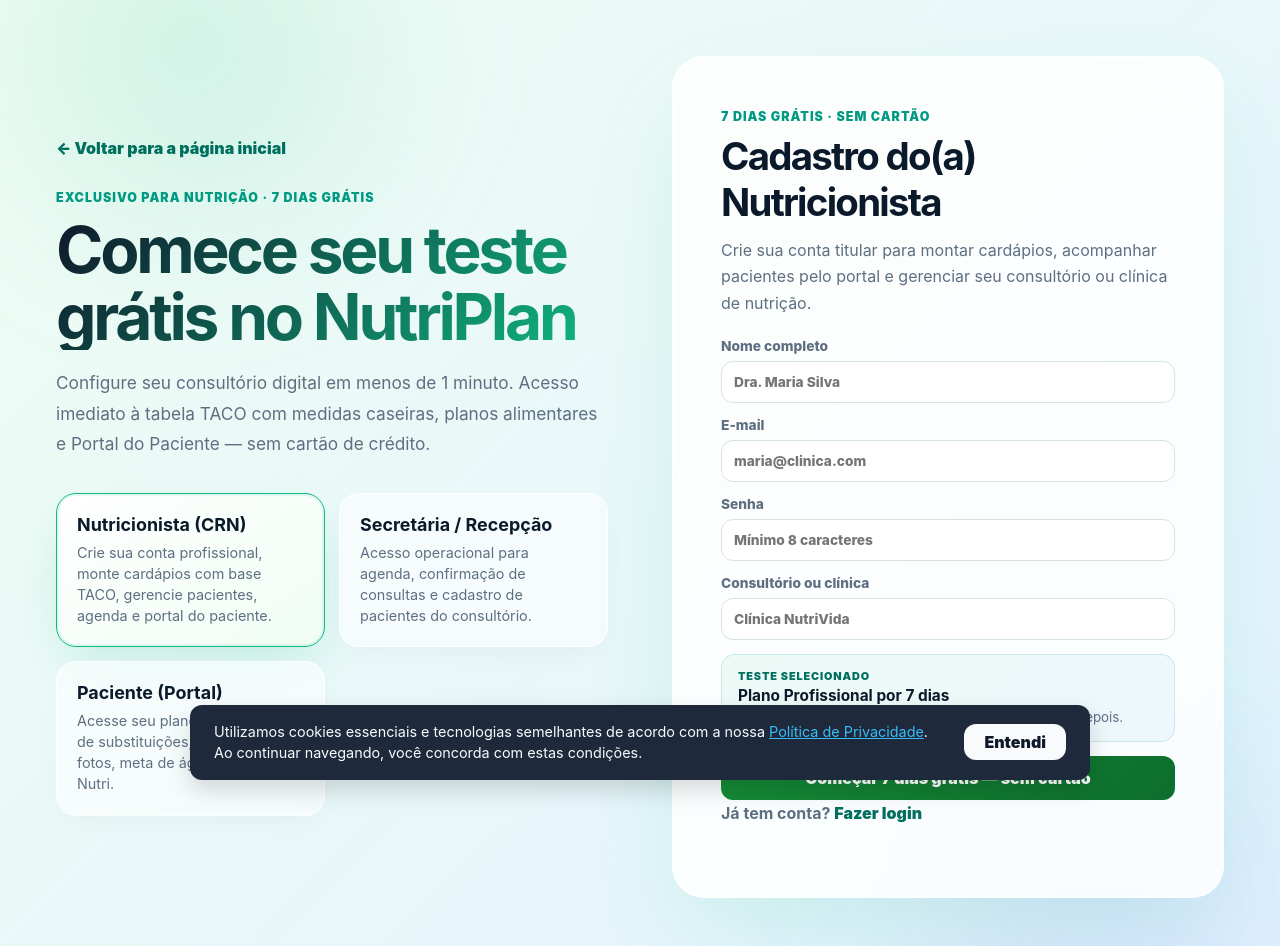
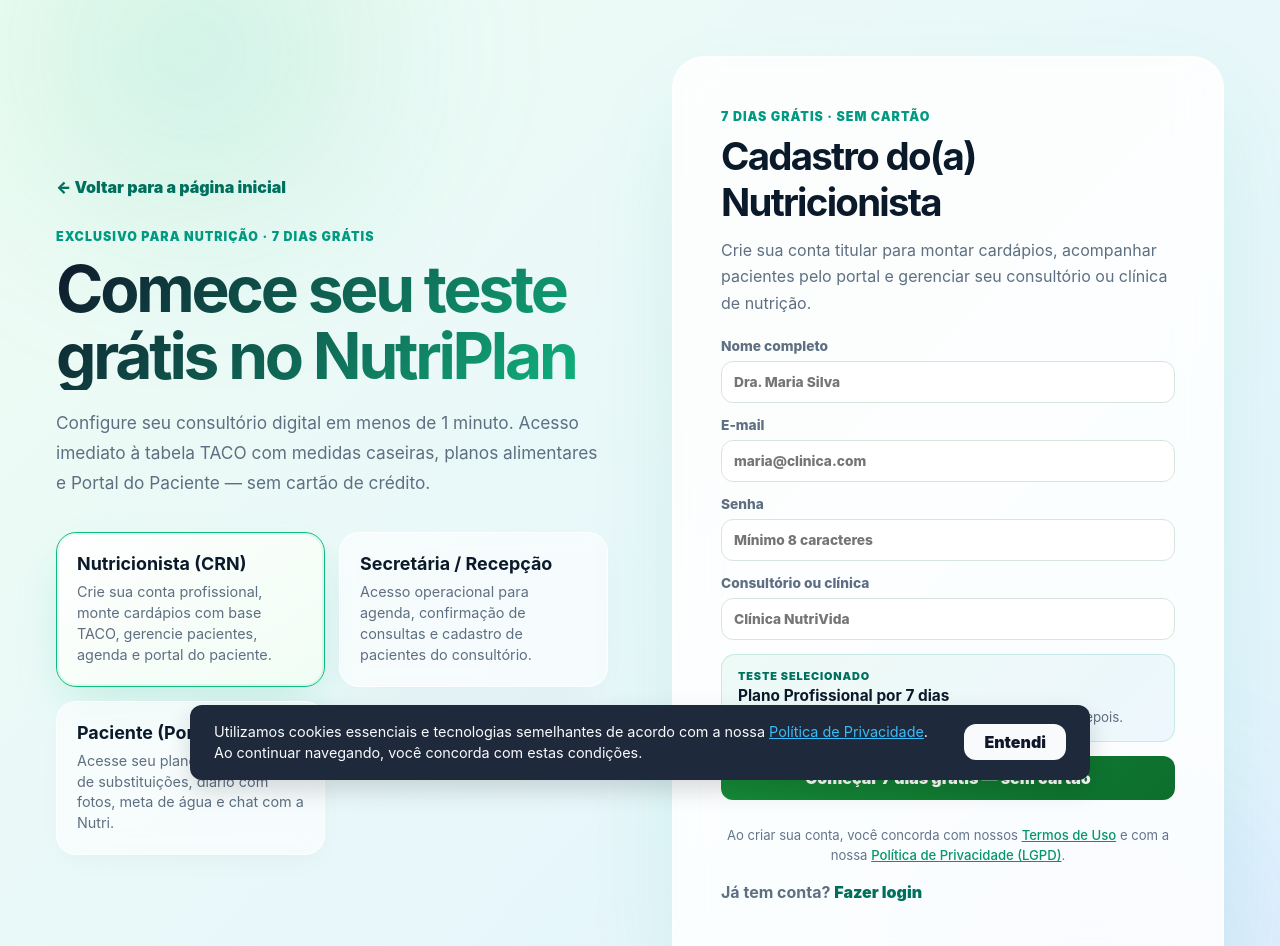
Before and after one commit to GiovaniPeter/nutrisys-saas, a Next.js app: page /register in a window 1280 px wide. Shown: the top 946 px of the page. Built offline with nearby package versions, Linux system fonts and the light colour scheme; no server answers.

Commit message:
feat(auth): add explicit terms of use and LGPD consent links to registration form

```diff
--- a/src/components/auth/register-form.tsx
+++ b/src/components/auth/register-form.tsx
@@ -1,6 +1,7 @@
 "use client";
 
 import { FormEvent, useRef, useState } from "react";
+import Link from "next/link";
 import { useRouter } from "next/navigation";
 import { trackEvent } from "@/lib/analytics";
 
@@ -124,6 +125,16 @@
       <button className="button" type="submit" disabled={loading}>
         {loading ? "Criando..." : "Começar 7 dias grátis — sem cartão"}
       </button>
+      <p style={{ fontSize: "0.82rem", color: "#64748b", marginTop: "12px", textAlign: "center", lineHeight: 1.5 }}>
+        Ao criar sua conta, você concorda com nossos{" "}
+        <Link href="/termos-de-uso" target="_blank" style={{ color: "#059669", textDecoration: "underline", fontWeight: 500 }}>
+          Termos de Uso
+        </Link>{" "}
+        e com a nossa{" "}
+        <Link href="/politica-de-privacidade" target="_blank" style={{ color: "#059669", textDecoration: "underline", fontWeight: 500 }}>
+          Política de Privacidade (LGPD)
+        </Link>.
+      </p>
     </form>
   );
 }
```
